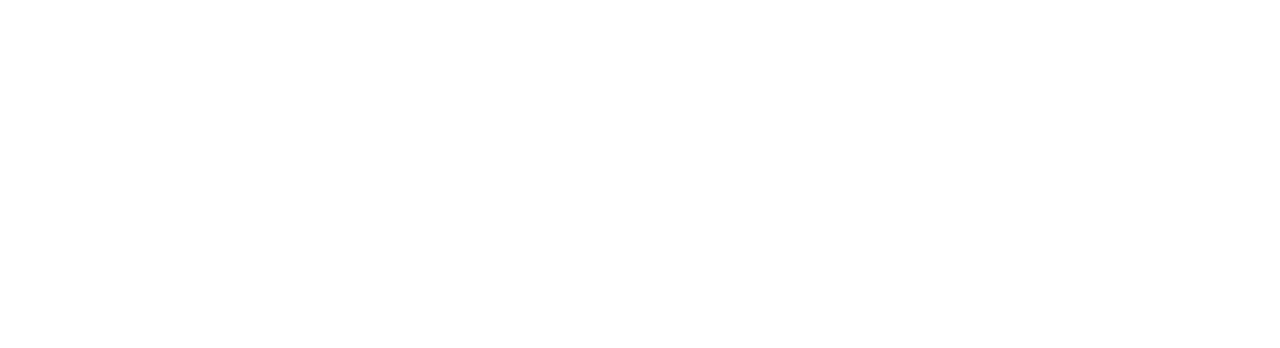
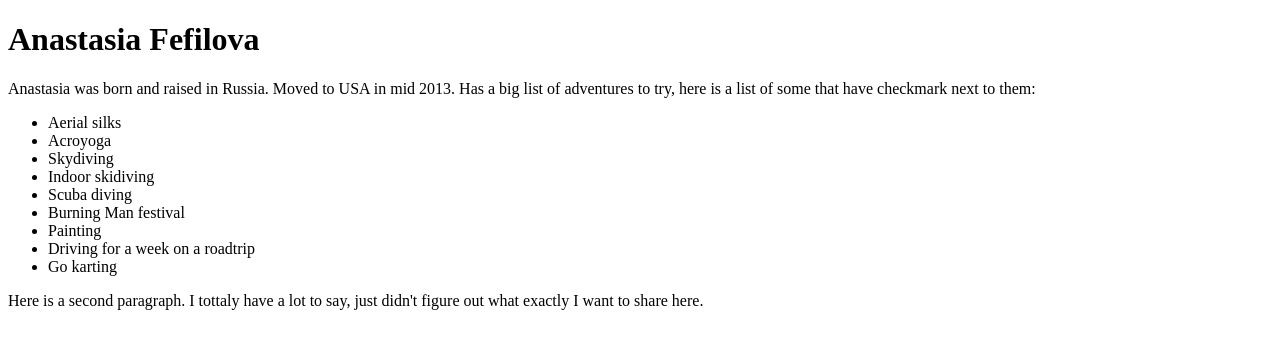
Before and after one commit to AnastasiaFef/Basic-Portfolio, a plain HTML site: page index.html in a window 1280 px wide. Drawn offline with Linux system fonts and the light colour scheme.

Commit message:
Added title and 2 paragraphs  index.html

```diff
--- a/index.html
+++ b/index.html
@@ -1,9 +1,26 @@
 <!DOCTYPE html>
 <html>
 <head>
-	<title></title>
+	<title>Anastasia's Bio</title>
 </head>
 <body>
-
+	<h1>Anastasia Fefilova</h1>
+	<p>
+		Anastasia was born and raised in Russia. Moved to USA in mid 2013. Has a big list of adventures to try, here is a list of some that have checkmark next to them:
+		<ul>
+			<li>Aerial silks</li>
+			<li>Acroyoga</li>
+			<li>Skydiving</li>
+			<li>Indoor skidiving</li>
+			<li>Scuba diving</li>
+			<li>Burning Man festival</li>
+			<li>Painting</li>
+			<li>Driving for a week on a roadtrip</li>
+			<li>Go karting</li>
+		</ul>
+	</p>
+	<p>
+		Here is a second paragraph. I tottaly have a lot to say, just didn't figure out what exactly I want to share here.
+	</p>
 </body>
 </html>
```
